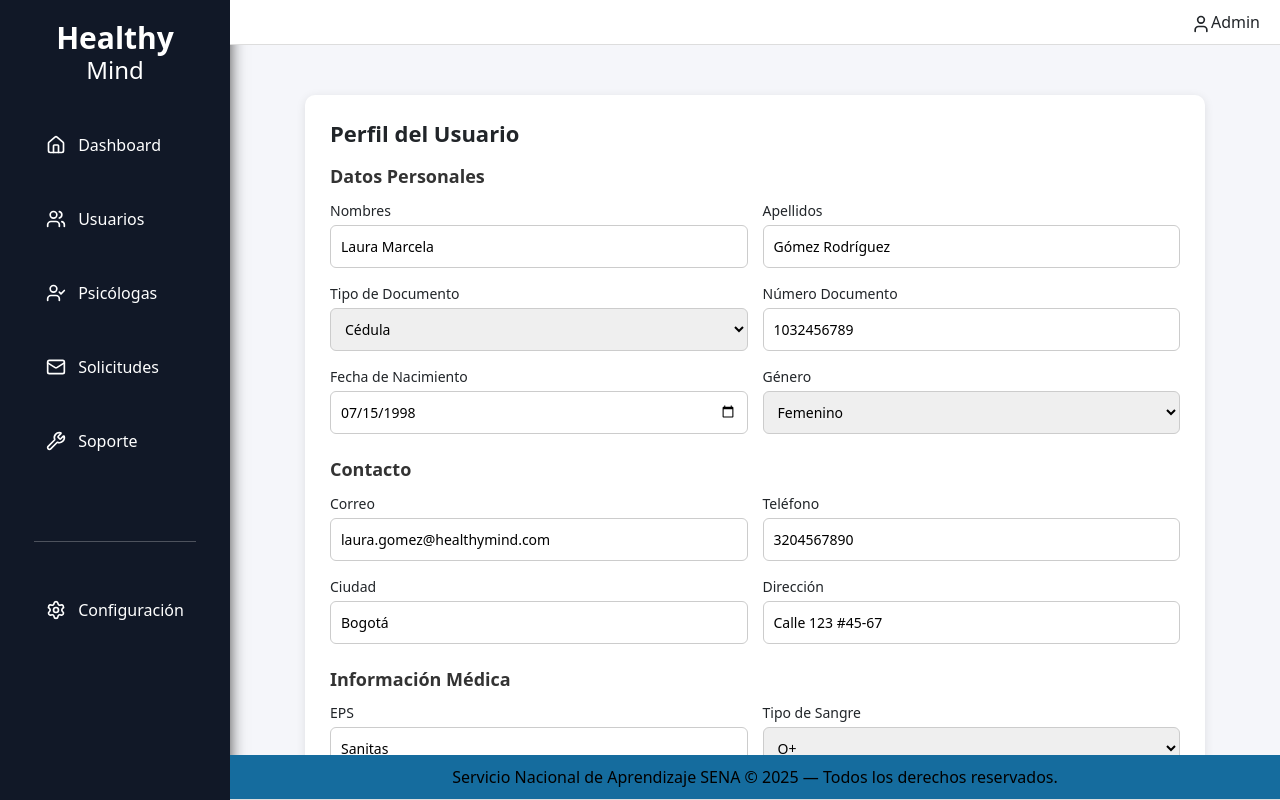
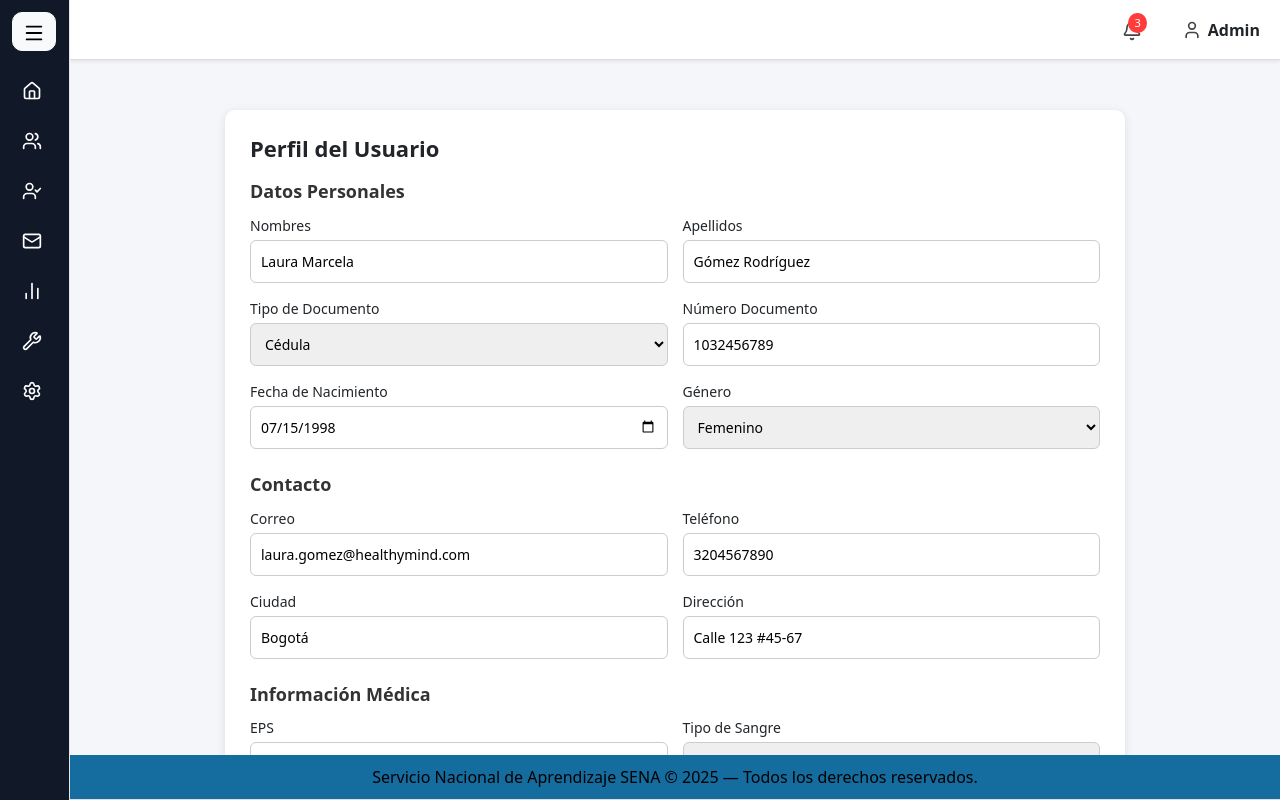
Before and after one commit to Luisa50/panel-admin, a React (Vite) app: page /perfil in a window 1280 px wide. Built offline with nearby package versions, Linux system fonts and the light colour scheme.

Commit message:
Sidebar modificado y menu hamburguesa

```diff
--- a/src/componentes/BarraLateral.jsx
+++ b/src/componentes/BarraLateral.jsx
@@ -1,3 +1,4 @@
+import { useState } from "react";
 import { useNavigate } from "react-router-dom";
 
 import {
@@ -5,51 +6,67 @@ import {
   Users,
   UserCheck,
   Mail,
-  ClipboardList,
   BarChart2,
   Wrench,
   Settings,
+  Menu,
 } from "lucide-react";
 
 import "../estilos/principal.css";
 
 const BarraLateral = () => {
   const navigate = useNavigate();
+  const [abierto, setAbierto] = useState(false);
 
   return (
-    <div className="barra-lateral">
-      <div >
-        <h2 className="m-0">Healthy</h2>
-        <h4>Mind</h4>
+    <div className={`sidebar ${abierto ? "expandida" : "colapsada"}`}>
+
+      <div className="sidebar-top">
+        <button
+          className="btn btn-light boton-hamburguesa"
+          onClick={() => setAbierto(!abierto)}
+        >
+          <Menu size={22} />
+        </button>
+
+        {abierto && <span className="logo-texto">HealthyMind</span>}
       </div>
-      <div className="menu">
 
-        <div className="menu-item" onClick={() => navigate("/inicio")}>
-          <Home size={20} /> Dashboard
+
+      <div className="sidebar-menu">
+        <div className="item" onClick={() => navigate("/inicio")}>
+          <Home size={20} />
+          {abierto && <span>Inicio</span>}
         </div>
 
-
-        <div className="menu-item" onClick={() => navigate("/usuarios")}>
-          <Users size={20} /> Usuarios
+        <div className="item" onClick={() => navigate("/usuarios")}>
+          <Users size={20} />
+          {abierto && <span>Usuarios</span>}
         </div>
 
-
-        <div className="menu-item" onClick={() => navigate("/psicologos")}>
-          <UserCheck size={20} /> Psicólogas
+        <div className="item" onClick={() => navigate("/psicologos")}>
+          <UserCheck size={20} />
+          {abierto && <span>Psicólogas</span>}
         </div>
 
-
-       <div className="menu-item" onClick={() => navigate("/solicitudes")}>
-          <Mail size={20} /> Solicitudes
-      </div>
-
-        <div className="menu-item" onClick={() => navigate("/soporte")}>
-          <Wrench size={20} /> Soporte
+        <div className="item" onClick={() => navigate("/solicitudes")}>
+          <Mail size={20} />
+          {abierto && <span>Solicitudes</span>}
         </div>
 
-        <hr className="mt-5"/>
-        <div className="menu-item" id="config" onClick={() => navigate("/configuracion")}>
-          <Settings size={20} /> Configuración
+        <div className="item" onClick={() => navigate("/monitoreo")}>
+          <BarChart2 size={20} />
+          {abierto && <span>Monitoreo</span>}
+        </div>
+
+        <div className="item" onClick={() => navigate("/soporte")}>
+          <Wrench size={20} />
+          {abierto && <span>Soporte</span>}
+        </div>
+
+        <div className="item" onClick={() => navigate("/configuracion")}>
+          <Settings size={20} />
+          {abierto && <span>Configuración</span>}
         </div>
       </div>
     </div>
--- a/src/componentes/BarraSuperior.jsx
+++ b/src/componentes/BarraSuperior.jsx
@@ -14,13 +14,28 @@ export default function BarraSuperior() {
 
   return (
     <div className="barra-superior">
+
+
+      <div
+        className="notificaciones-icono"
+        onClick={() => {
+          setNotifAbiertas(!notifAbiertas);
+          setMenuAbierto(false);
+        }}
+      >
+        <Bell size={20} className="icono-notif" />
+        <span className="burbuja">3</span>
+      </div>
+
+
       <div
         className="avatar-contenedor"
         onClick={() => {
           setMenuAbierto(!menuAbierto);
           setNotifAbiertas(false);
         }}
-      >  <div className="avatar-icono">
+      >
+        <div className="avatar-icono">
           <User size={20} />
           <span className="nombre">Admin</span>
         </div>
@@ -34,7 +49,6 @@ export default function BarraSuperior() {
             <span className="correo">admin@sistema.com</span>
           </div>
 
-
           <div
             className="item-menu-usuario"
             onClick={() => {
@@ -46,17 +60,13 @@ export default function BarraSuperior() {
             Perfil
           </div>
 
-          <div
-            className="item-menu-usuario item-salir"
-            onClick={cerrarSesion}
-          >
+          <div className="item-menu-usuario item-salir" onClick={cerrarSesion}>
             <LogOut size={16} />
             Cerrar sesión
           </div>
         </div>
       )}
 
-
     </div>
   );
 }
--- a/src/componentes/TarjetaResumen.jsx
+++ b/src/componentes/TarjetaResumen.jsx
@@ -1,8 +1,12 @@
 const TarjetaResumen = ({ titulo, valor, icono }) => {
   return (
     <div className="tarjeta-resumen">
-       <div className="icono-tarjeta">{icono}</div>
-      <div className="titulo-tarjeta">{titulo}</div>
+
+      <div className="tarjeta-header">
+        <div className="icono-tarjeta">{icono}</div>
+        <div className="titulo-tarjeta">{titulo}</div>
+      </div>
+
       <div className="valor-tarjeta">{valor}</div>
 
     </div>
--- a/src/estilos/principal.css
+++ b/src/estilos/principal.css
@@ -447,3 +447,181 @@ body, html {
   background: white;
   border-radius: 10px;
 }
+/* ---- SIDEBAR ---- */
+
+.sidebar {
+  background: #111827;
+  height: 100vh;
+  padding: 12px;
+  display: flex;
+  flex-direction: column;
+  gap: 20px;
+  border-right: 1px solid #e5e5e5;
+  transition: width 0.25s ease;
+}
+
+/* Ancho colapsado: solo iconos */
+.sidebar.colapsada {
+  width: 70px;
+}
+
+/* Ancho expandido */
+.sidebar.expandida {
+  width: 220px;
+}
+
+/* Parte superior (hamburguesa + logo) */
+.sidebar-top {
+  display: flex;
+  align-items: center;
+  gap: 12px;
+}
+
+.boton-hamburguesa {
+  border-radius: 10px;
+  padding: 6px 10px;
+}
+
+.logo-texto {
+  font-size: 18px;
+  font-weight: 700;
+  color: #ffffff;
+}
+
+/* MENU */
+.sidebar-menu {
+  display: flex;
+  flex-direction: column;
+  gap: 10px;
+}
+
+/* ITEMS */
+.sidebar-menu .item {
+  display: flex;
+  align-items: center;
+  gap: 14px;
+  padding: 10px;
+  border-radius: 12px;
+  cursor: pointer;
+  transition: background 0.2s;
+}
+
+.sidebar-menu .item:hover {
+  background: #eaeaea;
+}
+
+.sidebar-menu .item span {
+  font-size: 15px;
+  font-weight: 500;
+  color: #ffffff;
+}
+.sidebar .item svg {
+  color: white !important;
+}
+
+
+.sidebar-menu .item:hover {
+  background: rgba(201, 7, 7, 0.12);
+}
+
+.sidebar-menu .item span {
+  color: white;
+}
+.barra-superior {
+  width: 100%;
+  height: 60px;
+  background: #ffffff;
+  display: flex;
+  justify-content: flex-end;
+  align-items: center;
+  padding: 0 20px;
+  position: relative;
+  box-shadow: 0 1px 4px rgba(0,0,0,0.1);
+}
+
+/* ICONO NOTIFICACIONES */
+.notificaciones-icono {
+  position: relative;
+  margin-right: 20px;
+  cursor: pointer;
+}
+
+.icono-notif {
+  color: #444;
+}
+
+.burbuja {
+  background: #ff3b3b;
+  color: white;
+  font-size: 11px;
+  padding: 2px 6px;
+  border-radius: 50%;
+  position: absolute;
+  top: -5px;
+  right: -5px;
+}
+
+/* AVATAR */
+.avatar-contenedor {
+  cursor: pointer;
+}
+
+.avatar-icono {
+  display: flex;
+  align-items: center;
+  gap: 6px;
+}
+
+.avatar-icono svg {
+  color: #444;
+}
+
+.nombre {
+  font-weight: 600;
+}
+
+/* MENÚ USUARIO */
+.menu-usuario {
+  position: absolute;
+  top: 65px;
+  right: 10px;
+  width: 180px;
+  background: white;
+  box-shadow: 0 4px 12px rgba(0,0,0,0.15);
+  border-radius: 8px;
+  padding: 10px;
+}
+
+.item-menu-usuario {
+  padding: 8px;
+  display: flex;
+  gap: 8px;
+  align-items: center;
+  cursor: pointer;
+  border-radius: 5px;
+}
+
+.item-menu-usuario:hover {
+  background: #f2f2f2;
+}
+
+/* MENÚ NOTIFICACIONES */
+.menu-notificaciones {
+  position: absolute;
+  top: 65px;
+  right: 160px;
+  width: 220px;
+  background: white;
+  box-shadow: 0 4px 12px rgba(0,0,0,0.15);
+  border-radius: 8px;
+  padding: 12px;
+}
+
+.notif-item {
+  padding: 8px;
+  border-bottom: 1px solid #eee;
+}
+
+.notif-item:last-child {
+  border-bottom: none;
+}
```
Also changed, not shown: src/main.jsx (+9 -9 lines).
